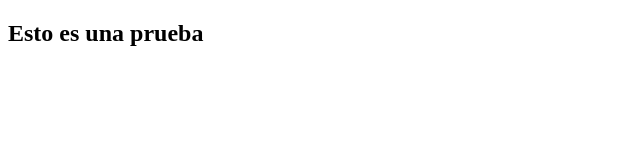
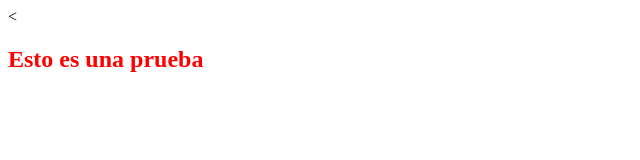
Before and after one commit to macalle77/proyectogitinicial, a plain HTML site: page index.html in a window 1280 px wide. Shown: the whole page, without its empty margins (0-640 px from the left). Drawn offline with Linux system fonts and the light colour scheme.

Commit message:
añadido estilos

```diff
--- /dev/null
+++ b/css/estilos.css
@@ -0,0 +1,3 @@
+h2{
+  color:red;
+}
--- a/index.html
+++ b/index.html
@@ -4,6 +4,7 @@
   <meta charset="UTF-8">
   <meta name="viewport" content="width=device-width, initial-scale=1.0">
   <meta http-equiv="X-UA-Compatible" content="ie=edge">
+  <<link rel="stylesheet" href="css/estilos.css">
   <title>Document</title>
 </head>
 <body>
```
